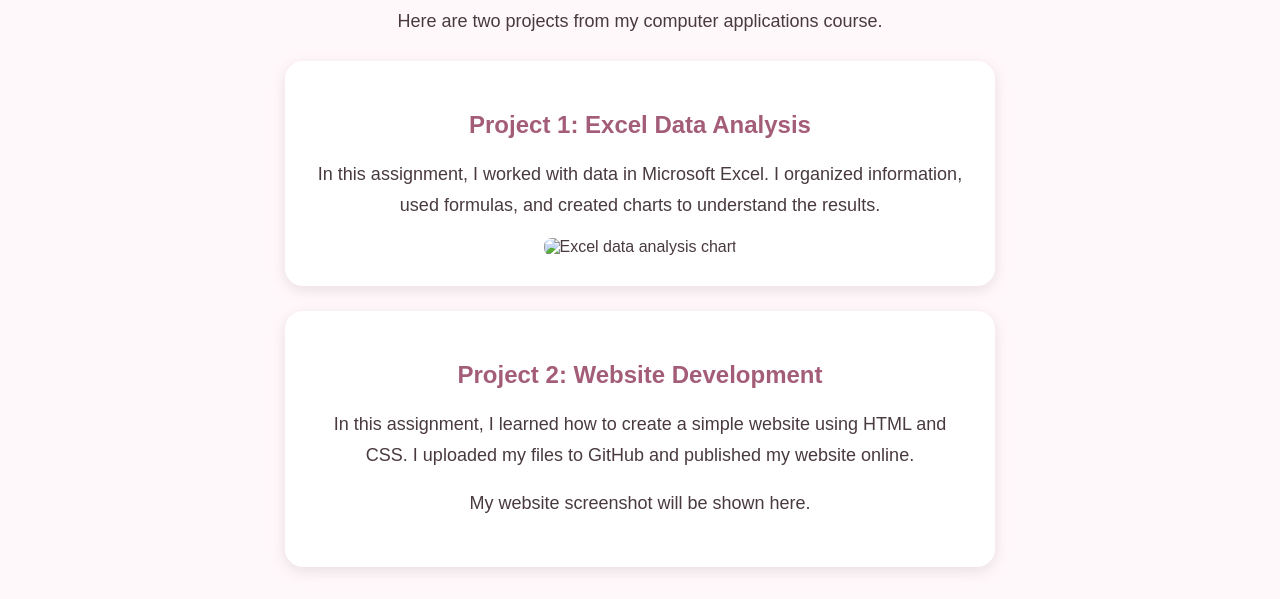
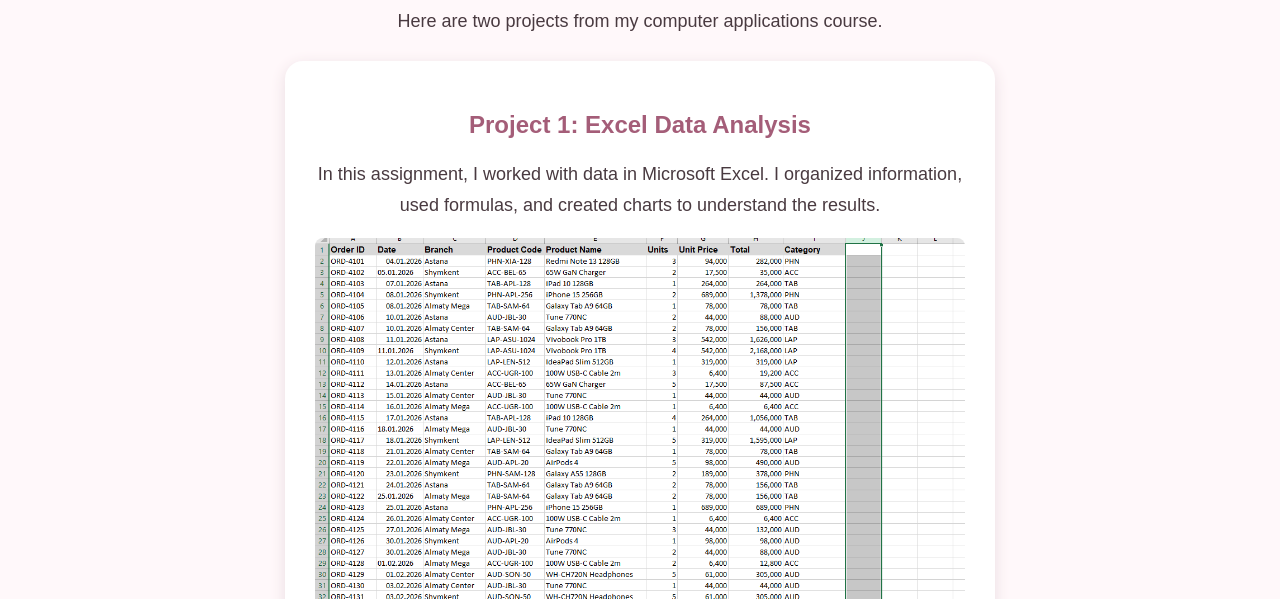
Before and after one commit to ainaamangelde/ainaamangelde.github.io, a plain HTML site: page projects.html in a window 1280 px wide. Shown: the part 201-800 px from the top of the page. Drawn offline with Linux system fonts and the light colour scheme.

Commit message:
Update projects.html

```diff
--- a/projects.html
+++ b/projects.html
@@ -20,7 +20,7 @@
     <div class="card">
       <h2>Project 1: Excel Data Analysis</h2>
       <p>In this assignment, I worked with data in Microsoft Excel. I organized information, used formulas, and created charts to understand the results.</p>
-      <img src="chart.png" alt="Excel data analysis chart">
+      <img src="chart1.png" alt="Excel data analysis chart">
     </div>
 
     <div class="card">
```
